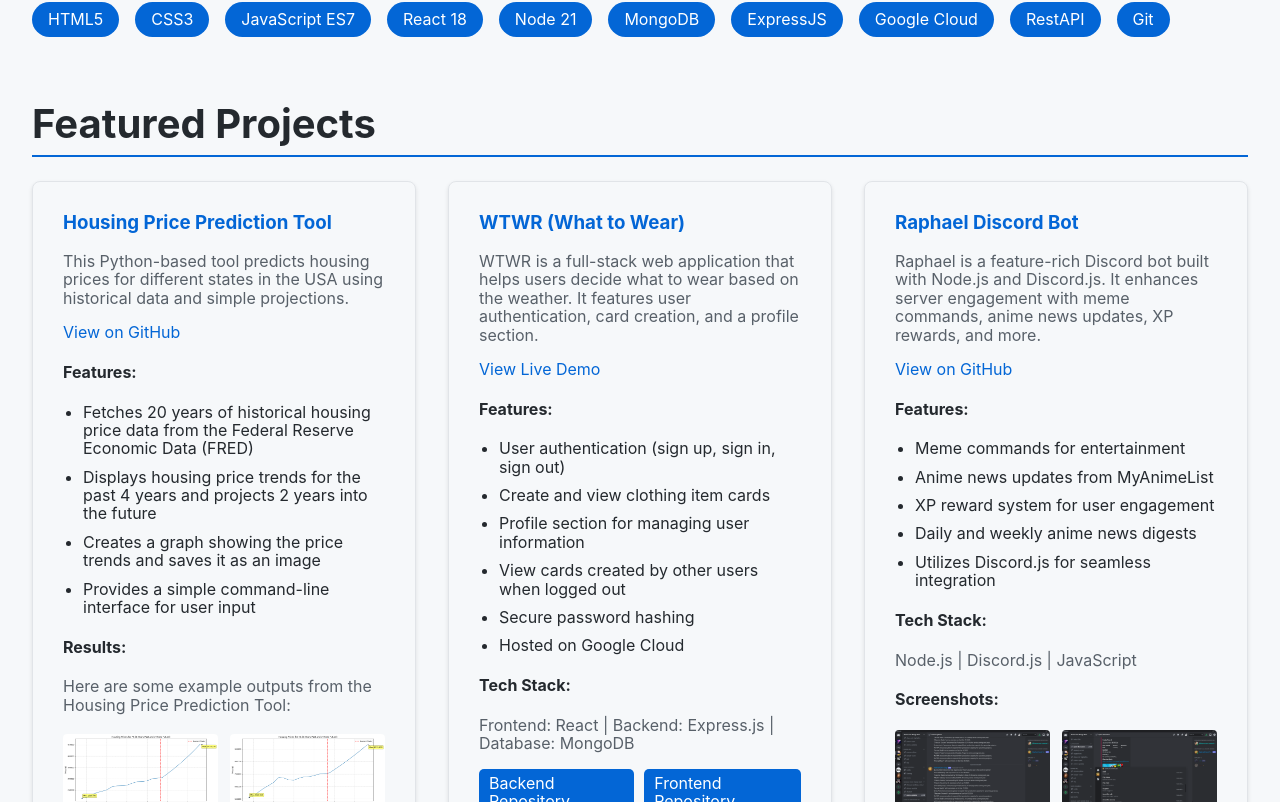
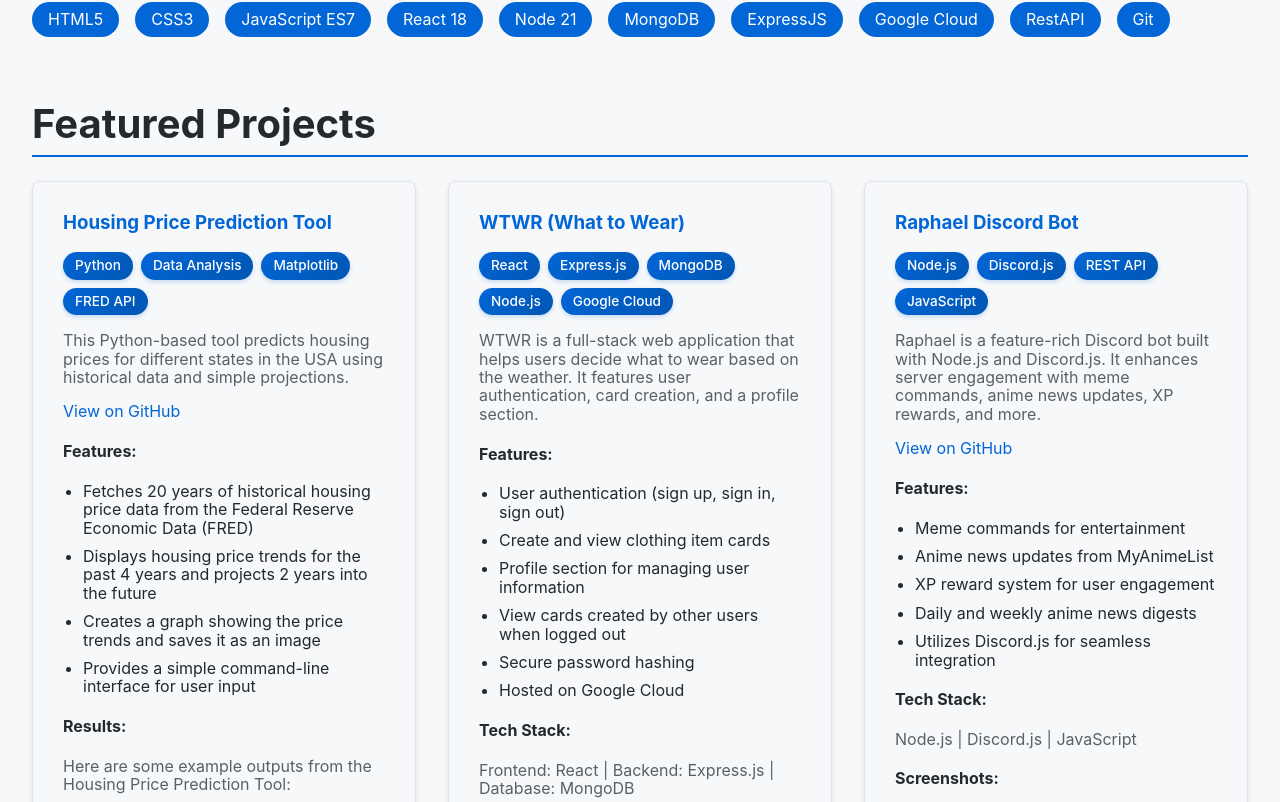
Before and after one commit to JusticeCupples/jc-portfolio, a React (Create React App) app: page / in a window 1280 px wide. Shown: the part 1603-2405 px from the top of the page. Built offline with nearby package versions, Linux system fonts and the light colour scheme; no server answers; the HTML template or start-up script is replaced by a standard one.

Commit message:
portfolio update

```diff
--- a/src/components/Main/main.css
+++ b/src/components/Main/main.css
@@ -59,6 +59,22 @@
   padding: 0.5rem 1rem;
   border-radius: 20px;
   font-size: 1rem;
+  animation: slideInAndFade 0.5s ease forwards;
+  opacity: 0;
+  transform: translateY(20px);
+  animation-delay: calc(var(--item-index) * 0.1s);
+  cursor: default;
+}
+
+@keyframes slideInAndFade {
+  from {
+    opacity: 0;
+    transform: translateY(20px);
+  }
+  to {
+    opacity: 1;
+    transform: translateY(0);
+  }
 }
 
 .project-grid {
@@ -143,12 +159,15 @@
   color: white;
   text-decoration: none;
   border-radius: 5px;
-  transition: background-color 0.3s ease;
+  transition: all 0.3s ease;
 }
 
 .github-links a:hover {
   background-color: #0056b3;
   text-decoration: none;
+  color: white;
+  transform: translateY(-2px);
+  box-shadow: 0 4px 8px rgba(3, 102, 214, 0.3);
 }
 
 .testimonials {
@@ -184,3 +203,44 @@
 .testimonial-author a:hover {
   text-decoration: underline;
 }
+
+.skill-item {
+  animation: slideInUp 0.5s ease forwards;
+  opacity: 0;
+}
+
+@keyframes slideInUp {
+  from {
+    transform: translateY(20px);
+    opacity: 0;
+  }
+  to {
+    transform: translateY(0);
+    opacity: 1;
+  }
+}
+
+.tech-stack {
+  display: flex;
+  flex-wrap: wrap;
+  gap: 8px;
+  margin: 10px 0;
+}
+
+.tech-tag {
+  display: inline-block;
+  padding: 6px 12px;
+  background: linear-gradient(135deg, #0366d6, #0056b3);
+  color: white;
+  border-radius: 15px;
+  font-size: 0.85rem;
+  font-weight: 500;
+  box-shadow: 0 2px 4px rgba(3, 102, 214, 0.2);
+  transition: all 0.3s ease;
+  cursor: default;
+}
+
+.tech-tag:hover {
+  transform: translateY(-2px);
+  box-shadow: 0 4px 8px rgba(3, 102, 214, 0.3);
+}
--- a/src/components/Main/main.jsx
+++ b/src/components/Main/main.jsx
@@ -62,19 +62,25 @@
             share knowledge and learn from others.
           </p>
         </section>
-        <section className="skills">
+        <section className="skills" data-aos="fade-up">
           <h2>My Skills</h2>
           <ul>
-            <li>HTML5</li>
-            <li>CSS3</li>
-            <li>JavaScript ES7</li>
-            <li>React 18</li>
-            <li>Node 21</li>
-            <li>MongoDB</li>
-            <li>ExpressJS</li>
-            <li>Google Cloud</li>
-            <li>RestAPI</li>
-            <li>Git</li>
+            {[
+              'HTML5',
+              'CSS3',
+              'JavaScript ES7',
+              'React 18',
+              'Node 21',
+              'MongoDB',
+              'ExpressJS',
+              'Google Cloud',
+              'RestAPI',
+              'Git',
+            ].map((skill, index) => (
+              <li key={skill} style={{ '--item-index': index }}>
+                {skill}
+              </li>
+            ))}
           </ul>
         </section>
         <section className="featured-projects" id="featured-projects">
@@ -82,6 +88,12 @@
           <div className="project-grid">
             <div className="project-card">
               <h3>Housing Price Prediction Tool</h3>
+              <div className="tech-stack">
+                <span className="tech-tag">Python</span>
+                <span className="tech-tag">Data Analysis</span>
+                <span className="tech-tag">Matplotlib</span>
+                <span className="tech-tag">FRED API</span>
+              </div>
               <p>
                 This Python-based tool predicts housing prices for different states in the USA using
                 historical data and simple projections.
@@ -123,13 +135,20 @@
             </div>
             <div className="project-card">
               <h3>WTWR (What to Wear)</h3>
+              <div className="tech-stack">
+                <span className="tech-tag">React</span>
+                <span className="tech-tag">Express.js</span>
+                <span className="tech-tag">MongoDB</span>
+                <span className="tech-tag">Node.js</span>
+                <span className="tech-tag">Google Cloud</span>
+              </div>
               <p>
                 WTWR is a full-stack web application that helps users decide what to wear based on
                 the weather. It features user authentication, card creation, and a profile section.
               </p>
-              <a href="https://jc-wtwr.crabdance.com/" target="_blank" rel="noopener noreferrer">
+              {/* <a href="https://jc-wtwr.crabdance.com/" target="_blank" rel="noopener noreferrer">
                 View Live Demo
-              </a>
+              </a> */}
               <h4>Features:</h4>
               <ul>
                 <li>User authentication (sign up, sign in, sign out)</li>
@@ -173,6 +192,12 @@
             </div>
             <div className="project-card">
               <h3>Raphael Discord Bot</h3>
+              <div className="tech-stack">
+                <span className="tech-tag">Node.js</span>
+                <span className="tech-tag">Discord.js</span>
+                <span className="tech-tag">REST API</span>
+                <span className="tech-tag">JavaScript</span>
+              </div>
               <p>
                 Raphael is a feature-rich Discord bot built with Node.js and Discord.js. It enhances
                 server engagement with meme commands, anime news updates, XP rewards, and more.
--- a/src/components/Navigation/navigation.jsx
+++ b/src/components/Navigation/navigation.jsx
@@ -57,7 +57,7 @@
               Home
             </Link>
           </li>
-          <li>
+          {/* <li>
             <Link to="/#about" onClick={(e) => handleNavClick(e, '#about')}>
               About
             </Link>
@@ -66,7 +66,7 @@
             <Link to="/#featured-projects" onClick={(e) => handleNavClick(e, '#featured-projects')}>
               My Work
             </Link>
-          </li>
+          </li> */}
           <li>
             <Link to="/education" onClick={(e) => handleNavClick(e, '/education')}>
               Education
```
